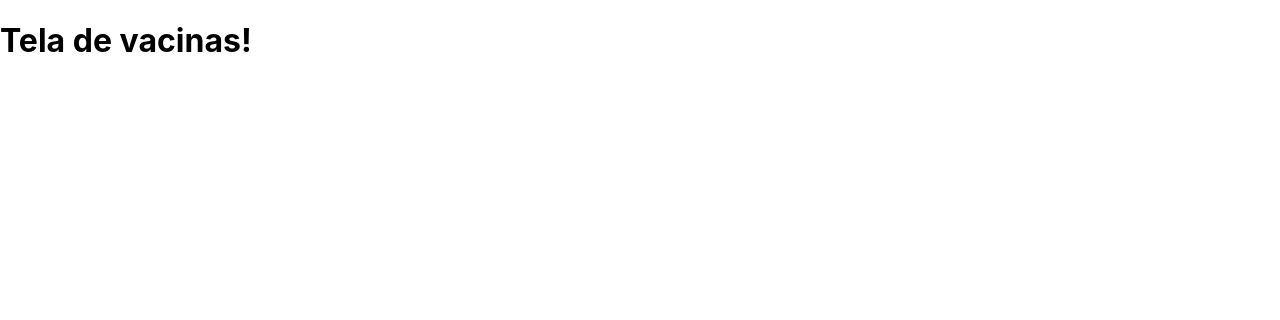
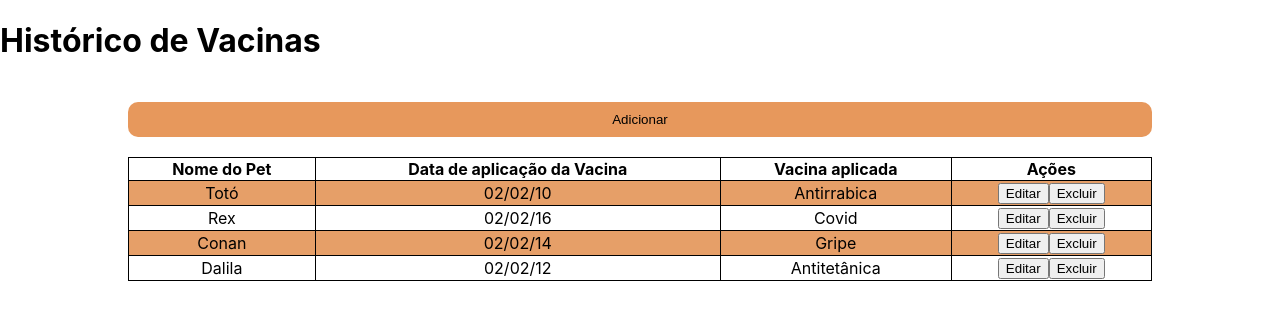
Before and after one commit to vinivilares/petservice, a Next.js app: page /vacinas in a window 1280 px wide. Shown: the top 320 px of the page. Built offline with nearby package versions, Linux system fonts and the light colour scheme; no server answers.

Commit message:
versão básica da tela de vacinas pronta

```diff
--- a/pages/vacinas.js
+++ /dev/null
@@ -1,3 +0,0 @@
-export default function Vacinas() {
-    return <h1>Tela de vacinas!</h1>
-}
--- /dev/null
+++ b/pages/vacinas.jsx
@@ -0,0 +1,37 @@
+import styles from "../styles/Vacinas.module.css";
+
+export default function Vacinas() {
+  const vacinas = [
+    { id: 1, pet: "Totó", data: "02/02/10", tipo: "Antirrabica" },
+    { id: 2, pet: "Rex", data: "02/02/16", tipo: "Covid" },
+    { id: 3, pet: "Conan", data: "02/02/14", tipo: "Gripe" },
+    { id: 4, pet: "Dalila", data: "02/02/12", tipo: "Antitetânica" },
+  ];
+  return (
+    <div className={styles.main}>
+      <h1>Histórico de Vacinas</h1>
+      <button>Adicionar</button>
+      <table className={styles.tabela}>
+        <thead>
+          <tr>
+            <th>Nome do Pet</th>
+            <th>Data de aplicação da Vacina</th>
+            <th>Vacina aplicada</th>
+            <th>Ações</th>
+          </tr>
+        </thead>
+        {vacinas.map((vacina) => (
+          <tr>
+            <td>{vacina.pet}</td>
+            <td>{vacina.data}</td>
+            <td>{vacina.tipo}</td>
+            <td>
+              <button>Editar</button>
+              <button>Excluir</button>
+            </td>
+          </tr>
+        ))}
+      </table>
+    </div>
+  );
+}
--- /dev/null
+++ b/styles/Vacinas.module.css
@@ -0,0 +1,37 @@
+.main {
+  display: flex;
+  flex-direction: column;
+}
+
+.main>button{
+  width: 80%;
+  margin: 20px auto;
+  padding: 10px;
+  background-color: #E7985C ;
+  border: none;
+  border-radius: 10px;
+}
+
+.tabela {
+  width: 80%;
+  text-align: center;
+  margin-top: 10px;
+  margin: auto;
+  border-collapse: collapse;
+}
+
+.tabela th,
+.tabela td {
+  border: 1px solid black;
+}
+
+.tabela tr:nth-child(even) {
+  background-color: #e69f68;
+}
+
+/* Cores */
+/* #E7985C */
+/* #A5583C */
+/* #D3B094 */
+/* #F5F1EF */
+/* #E19150 */
```
